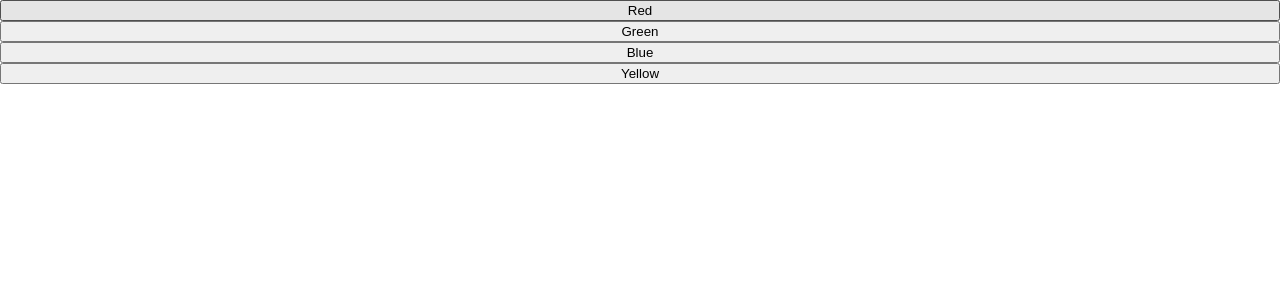
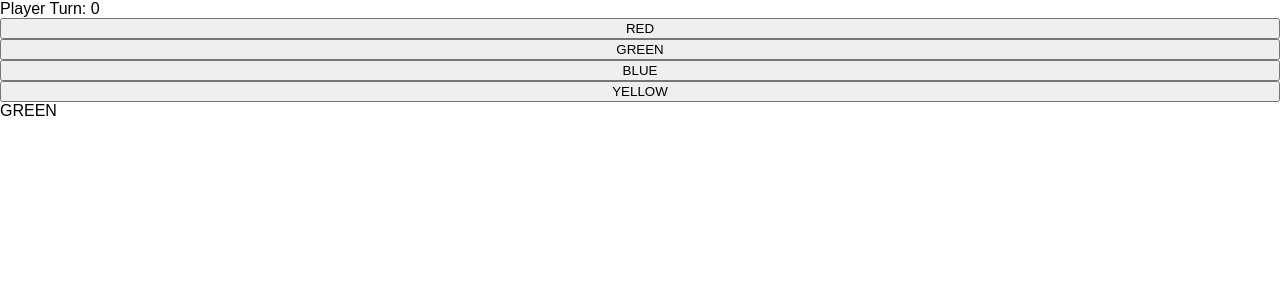
Before and after one commit to Shermayster/react-simon, a React app: page / in a window 1280 px wide. Both pictures are taken after a click on the button "Start Game". Shown: the top 300 px of the page. Built offline with nearby package versions, Linux system fonts and the light colour scheme.

Commit message:
added functionality

```diff
--- a/src/containers/Game/Game.js
+++ b/src/containers/Game/Game.js
@@ -3,12 +3,13 @@ import Button from '../../components/Button/Button';
 import './Game.css';
 var colorsEnum = Object.freeze({0: "RED", 1: "GREEN", 2: "BLUE", 3: "YELLOW"});
 var getRandomNum = () =>  Math.floor(Math.random() * 4);
+
 export class Game extends Component {
     constructor(props) {
         super(props);
         this.state = {
-            playerTurn: 0,
-            colors: []
+            playerTurn: props.playerTurn || 0,
+            colors: props.colors || [],
         }
     }
     addColor = () => {
@@ -17,17 +18,55 @@ export class Game extends Component {
         });
     }
     componentDidMount() {
+        if(this.state.colors.length === 0) {
+            this.addColor();
+        }
+    }
+
+    handlePlayerTurn = (buttonColor) => {
+        this.handlePlayerColor(buttonColor);
+    }
+
+    handlePlayerColor = (buttonColor) => {
+        this.checkIfColorsMatch(buttonColor) ?
+        this.handleRightAnswer() : this.handleWrongAnswer()
+    }
+
+    checkIfColorsMatch(buttonColor) {
+        return buttonColor === this.state.colors[this.state.playerTurn];
+    }
+
+    handleRightAnswer() {
+        this.setState(() => {
+            return {playerTurn: this.state.playerTurn + 1}
+        });
         this.addColor();
     }
 
+    handleWrongAnswer() {
+        this.setState(() => {
+            return {
+                playerTurn: 0,
+                colors: [getRandomNum()],
+            }
+        });
+    }
+
+    getColors = () => {
+        return this.state.colors.map(color => <span>{colorsEnum[color]}</span>)
+    }
 
     render() {
         return (
             <div className="Game">
-                <Button clases={['Red']}>Red</Button>
-                <Button clases={['Green']}>Green</Button>
-                <Button clases={['Blue']}>Blue</Button>
-                <Button clases={['Yellow']}>Yellow</Button>
+                <div>
+                    <span>Player Turn: {this.state.playerTurn}</span>
+                </div>
+                <Button clicked={() => this.handlePlayerTurn(0)} clases={['Red']}>{colorsEnum[0]}</Button>
+                <Button clicked={() => this.handlePlayerTurn(1)} clases={['Green']}>{colorsEnum[1]}</Button>
+                <Button clicked={() => this.handlePlayerTurn(2)} clases={['Blue']}>{colorsEnum[2]}</Button>
+                <Button clicked={() => this.handlePlayerTurn(3)} clases={['Yellow']}>{colorsEnum[3]}</Button>
+                {this.getColors()}
             </div>
         )
 
```
Also changed, not shown: 1 other file (tests, documents, lock files or other folders).
